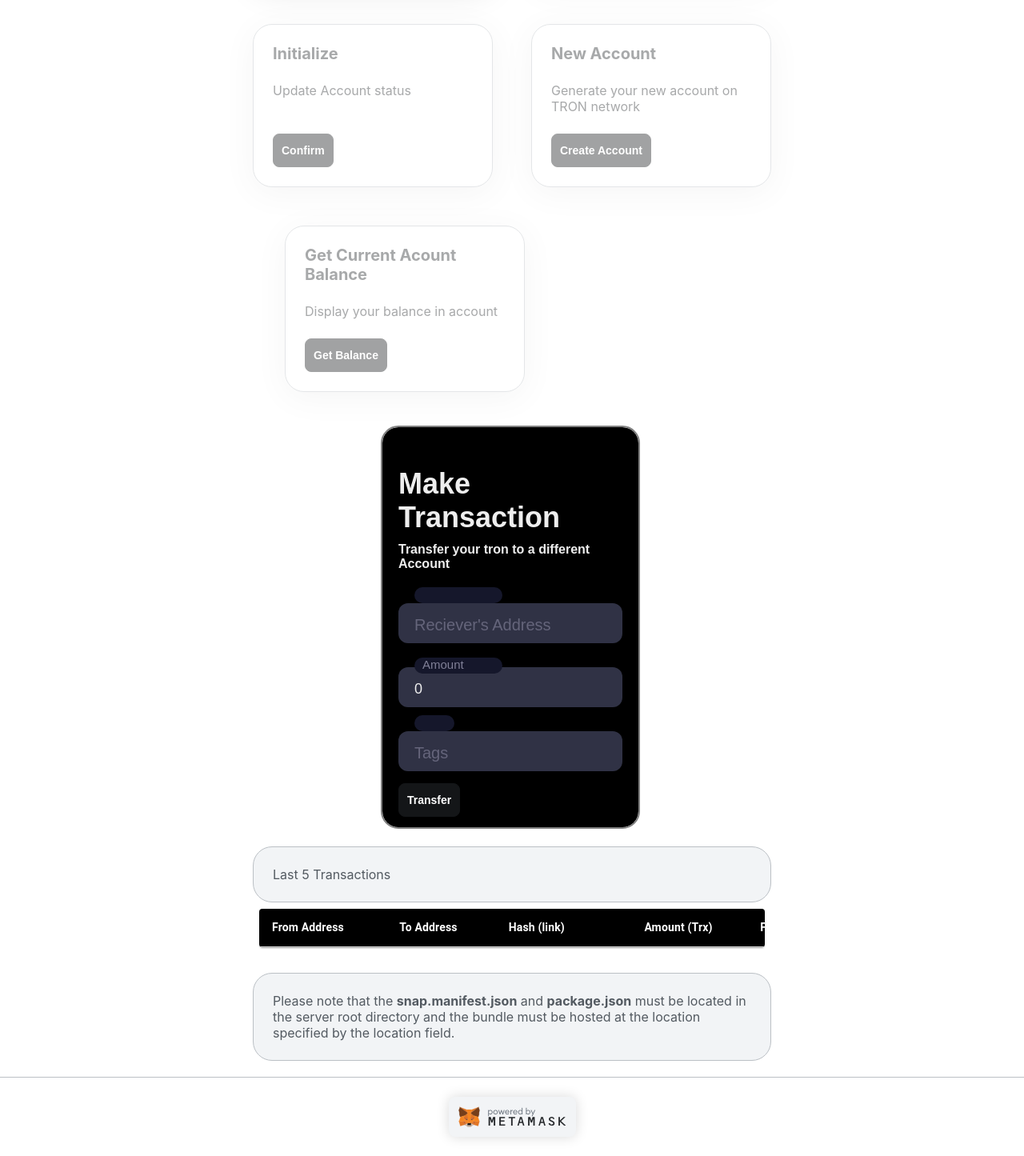
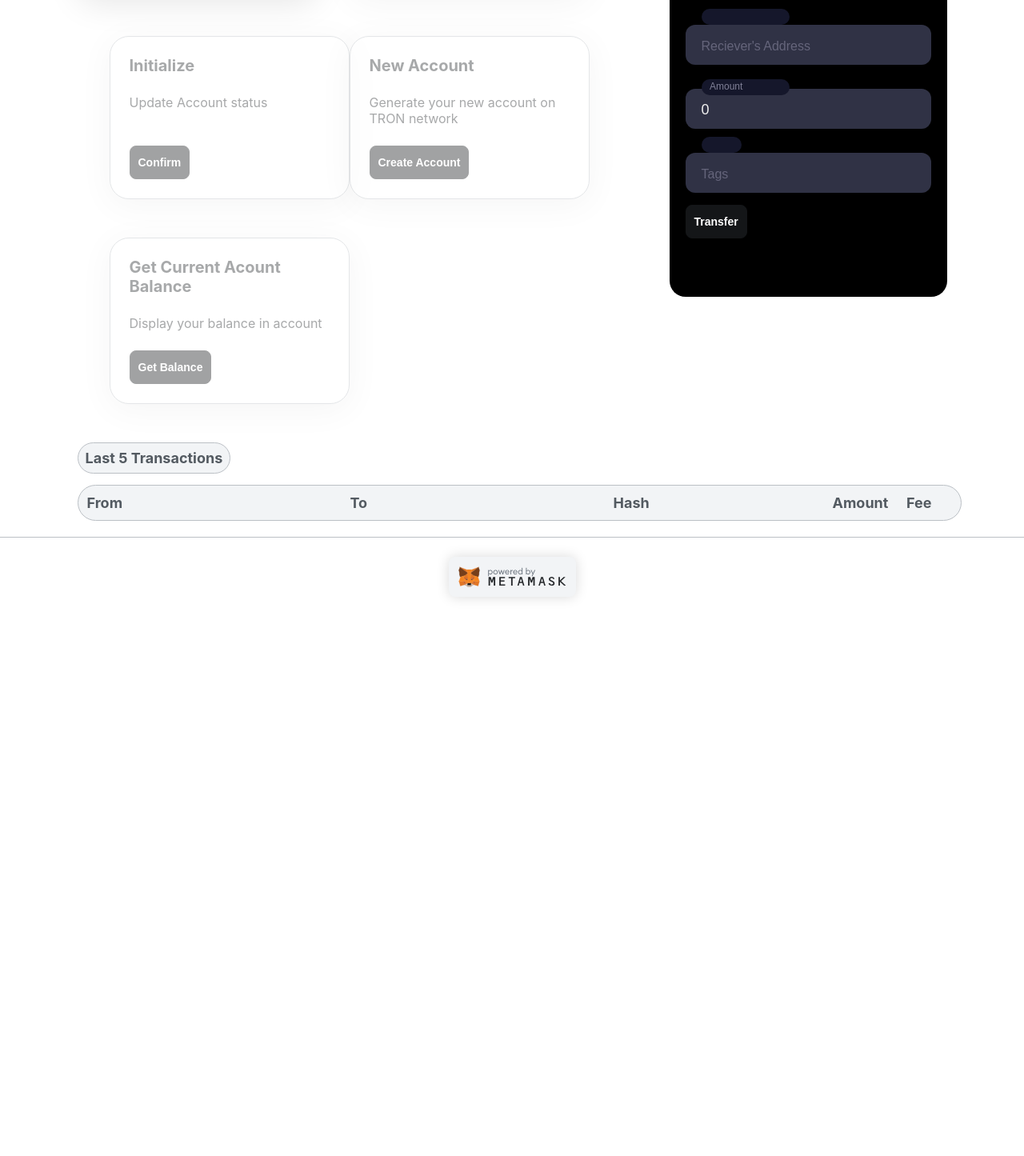
Before and after one commit to d-mittal-21/MetaTron_Snap, a Gatsby site in the folder packages/site/: page / in a window 1280 px wide. Shown: the part 611-2056 px from the top of the page at 80% size. After the commit the page ends 1381 px from the top, so only its background shows below. Built offline with nearby package versions, Linux system fonts and the light colour scheme; Gatsby itself is replaced by a stand-in of ours.

Commit message:
changes in UI

```diff
--- a/packages/site/src/pages/index.tsx
+++ b/packages/site/src/pages/index.tsx
@@ -1,4 +1,4 @@
-import { useContext , useState} from 'react';
+import { useContext, useState } from 'react';
 import styled from 'styled-components';
 import { MetamaskActions, MetaMaskContext } from '../hooks';
 import { defaultSnapOrigin } from '../config';
@@ -29,57 +29,57 @@ import {
   Card2,
 } from '../components';
 import '../utils/transactionForm.css';
-import { styled as style2} from '@mui/material/styles';
-import Table from '@mui/material/Table';
-import TableBody from '@mui/material/TableBody';
-import TableCell, { tableCellClasses } from '@mui/material/TableCell';
-import TableContainer from '@mui/material/TableContainer';
-import TableHead from '@mui/material/TableHead';
-import TableRow from '@mui/material/TableRow';
-import Paper from '@mui/material/Paper';
-import { fontFamily } from '@mui/system';
+// import { styled as style2 } from '@mui/material/styles';
+// import Table from '@mui/material/Table';
+// import TableBody from '@mui/material/TableBody';
+// import TableCell, { tableCellClasses } from '@mui/material/TableCell';
+// import TableContainer from '@mui/material/TableContainer';
+// import TableHead from '@mui/material/TableHead';
+// import TableRow from '@mui/material/TableRow';
+// import Paper from '@mui/material/Paper';
+// import { fontFamily } from '@mui/system';
 
-const StyledTableCell = style2(TableCell)(({ theme }) => ({
-  [`&.${tableCellClasses.head}`]: {
-    backgroundColor: theme.palette.common.black,
-    color: theme.palette.common.white,
-  },
-  [`&.${tableCellClasses.body}`]: {
-    fontSize: 14,
-  },
-}));
+// const StyledTableCell = style2(TableCell)(({ theme }) => ({
+//   [`&.${tableCellClasses.head}`]: {
+//     backgroundColor: theme.palette.common.black,
+//     color: theme.palette.common.white,
+//   },
+//   [`&.${tableCellClasses.body}`]: {
+//     fontSize: 14,
+//   },
+// }));
 
-const StyledTableRow = style2(TableRow)(({ theme }) => ({
+// const StyledTableRow = style2(TableRow)(({ theme }) => ({
 
-  '&':{
-    fontFamily: "Courier",
-  },
-  '&:nth-of-type(odd)': {
-    backgroundColor: theme.palette.action.hover,
-  },
-  // hide last border
-  '&:last-child td, &:last-child th': {
-    border: 0,
-  },
-}));
+//   '&': {
+//     fontFamily: "Courier",
+//   },
+//   '&:nth-of-type(odd)': {
+//     backgroundColor: theme.palette.action.hover,
+//   },
+//   // hide last border
+//   '&:last-child td, &:last-child th': {
+//     border: 0,
+//   },
+// }));
 
-function createData(
-  name: string,
-  calories: number,
-  fat: number,
-  carbs: number,
-  protein: number,
-) {
-  return { name, calories, fat, carbs, protein };
-}
+// function createData(
+//   name: string,
+//   calories: number,
+//   fat: number,
+//   carbs: number,
+//   protein: number,
+// ) {
+//   return { name, calories, fat, carbs, protein };
+// }
 
-const rows = [
-  createData('Frozen yoghurt', 159, 6.0, 24, 4.0),
-  createData('Ice cream sandwich', 237, 9.0, 37, 4.3),
-  createData('Eclair', 262, 16.0, 24, 6.0),
-  createData('Cupcake', 305, 3.7, 67, 4.3),
-  createData('Gingerbread', 356, 16.0, 49, 3.9),
-];
+// const rows = [
+//   createData('Frozen yoghurt', 159, 6.0, 24, 4.0),
+//   createData('Ice cream sandwich', 237, 9.0, 37, 4.3),
+//   createData('Eclair', 262, 16.0, 24, 6.0),
+//   createData('Cupcake', 305, 3.7, 67, 4.3),
+//   createData('Gingerbread', 356, 16.0, 49, 3.9),
+// ];
 
 const Container = styled.div`
   display: flex;
@@ -95,24 +95,24 @@ const Container = styled.div`
     width: auto;
   }
 `;
-const Container2 = styled.div`
-  display: flex;
-  flex-direction: column;
-  align-items: center;
-  margin-top: 7.6rem;
-  margin-bottom: 7.6rem;
-  ${({ theme }) => theme.mediaQueries.small} {
-    padding-left: 2.4rem;
-    padding-right: 2.4rem;
-    margin-top: 2rem;
-    margin-bottom: 2rem;
-    width: auto;
-  }
-`;
+// const Container2 = styled.div`
+//   display: flex;
+//   flex-direction: column;
+//   align-items: center;
+//   margin-top: 7.6rem;
+//   margin-bottom: 7.6rem;
+//   ${({ theme }) => theme.mediaQueries.small} {
+//     padding-left: 2.4rem;
+//     padding-right: 2.4rem;
+//     margin-top: 2rem;
+//     margin-bottom: 2rem;
+//     width: auto;
+//   }
+// `;
 
-const input2 = styled.input`
- margin-right: 2;
-`;
+// const input2 = styled.input`
+//  margin-right: 2;
+// `;
 
 
 const Heading = styled.h1`
@@ -168,7 +168,7 @@ const Subtitle4 = styled.p`
   margin-top: 2;
   margin-bottom: 0;
   margin-right: 20%;
-  margin-left: -50%;
+  margin-left: 0%;
   ${({ theme }) => theme.mediaQueries.small} {
     font-size: ${({ theme }) => theme.fontSizes.text};
   }
@@ -202,6 +202,62 @@ const Notice = styled.div`
   ${({ theme }) => theme.mediaQueries.small} {
     margin-top: 1.2rem;
     padding: 1.6rem;
+  }
+`;
+
+const Notice6 = styled.div`
+  background-color: ${({ theme }) => theme.colors.background.alternative};
+  border: 1px solid ${({ theme }) => theme.colors.border.default};
+  color: ${({ theme }) => theme.colors.text.alternative};
+  border-radius: ${({ theme }) => theme.radii.default};
+  padding: 2.4rem;
+  margin-top: 2.4rem;
+
+  width: 80%;
+
+  & > * {
+    margin: 0;
+  }
+  ${({ theme }) => theme.mediaQueries.small} {
+    margin-top: 1.2rem;
+    padding: 1.6rem;
+  }
+`;
+
+const Notice3 = styled.div`
+  background-color: ${({ theme }) => theme.colors.background.alternative};
+  border: 1px solid ${({ theme }) => theme.colors.border.default};
+  color: ${({ theme }) => theme.colors.text.alternative};
+  border-radius: ${({ theme }) => theme.radii.default};
+  padding: 0.8rem;
+  margin-top: 1.4rem;
+  width: 100%;
+
+  & > * {
+    margin: 0;
+  }
+  ${({ theme }) => theme.mediaQueries.small} {
+    margin-top: 1.2rem;
+    // padding: 1.6rem;
+  }
+`;
+
+
+const Notice2 = styled.div`
+  background-color: ${({ theme }) => theme.colors.background.alternative};
+  border: 1px solid ${({ theme }) => theme.colors.border.default};
+  color: ${({ theme }) => theme.colors.text.alternative};
+  border-radius: ${({ theme }) => theme.radii.default};
+  padding: .8rem;
+  margin-top: 2.4rem;
+  width: 16%;
+
+  & > * {
+    margin: 0;
+  }
+  ${({ theme }) => theme.mediaQueries.small} {
+    margin-top: 1.2rem;
+    // padding: 1.6rem;
   }
 `;
 
@@ -263,8 +319,8 @@ const Index = () => {
     try {
       await sendHello();
       const [result, balance2] = await sendValidateAddress();
-      if(result) {
-        const ListTransaction : any = await sendLastTransactions();
+      if (result) {
+        const ListTransaction: any = await sendLastTransactions();
         console.log("Listing Transactions");
         console.log(ListTransaction);
         setArray(ListTransaction);
@@ -293,15 +349,15 @@ const Index = () => {
   const handleSendTransactionClick = async (event: React.FormEvent<HTMLFormElement>) => {
     try {
       event.preventDefault();
-      const response : any = window.ethereum.request({
+      const response: any = window.ethereum.request({
         method: 'wallet_invokeSnap',
-        params:  [
+        params: [
           defaultSnapOrigin,
           {
             method: 'CreateTransaction',
             params: {
-              ToAddress : inputAddress,
-              ConAmount : inputAmount*1000000,
+              ToAddress: inputAddress,
+              ConAmount: inputAmount * 1000000,
             }
           },
         ],
@@ -325,7 +381,7 @@ const Index = () => {
   return (
     <Container>
       <Heading>
-        Welcome to <Span>Tron Metamask Integration</Span>
+        Welcome to <Span>MetaTron</Span>
       </Heading>
       <Subtitle>
         Get started by using different functions available for making transactions
@@ -334,12 +390,27 @@ const Index = () => {
         {str && <p>{str}</p>}
         {num2 && <p>Your Balance : {num2} TRX</p>}
       </Notice>
-      <CardContainer>
+      <div>
         {state.error && (
           <ErrorMessage>
             <b>An error happened:</b> {state.error.message}
           </ErrorMessage>
         )}
+        <div
+          style={{
+            "display": "flex",
+            "alignItems": "center",
+            "justifyContent": "space-between",
+            "gap": "100px",
+            "marginTop": "30px"
+          }}
+        >
+          <div
+            style={{
+              "display": "grid",
+              "gridTemplateColumns": "auto auto"
+            }}
+          >
             {!state.isFlask && (
               <Card
                 content={{
@@ -375,7 +446,7 @@ const Index = () => {
                     'Connect to the Metamask Snap',
                   button: (
                     <ReconnectButton
-                onClick= {handleConnectClick}
+                      onClick={handleConnectClick}
                       disabled={!state.installedSnap}
                     />
                   ),
@@ -388,7 +459,7 @@ const Index = () => {
                 }
               />
             )}
-        <Card
+            <Card2
               content={{
                 title: 'Initialize',
                 description:
@@ -445,10 +516,8 @@ const Index = () => {
                 !shouldDisplayReconnectButton(state.installedSnap)
               }
             />
-        <div>
-          {num && <Subtitle3>Your Current Balance: {num}</Subtitle3>}
-          {/* {string && <div>{string}</div>} */}
           </div>
+
           {/* <form onSubmit={handleSendTransactionClick}>
           <Card
             content={{
@@ -476,7 +545,8 @@ const Index = () => {
 
           </form> */}
 
-      <Subtitle3>
+          <div>
+            <div>
               <div className="form1">
                 <div className="title1">Make Transaction</div>
                 <div className="subtitle5">Transfer your tron to a different Account</div>
@@ -500,13 +570,45 @@ const Index = () => {
                   disabled={!state.installedSnap}
                 />
               </div>
-  </Subtitle3>
+            </div>
+          </div>
+        </div>
 
-  <Notice>
-    <p text-align='center'>Last 5 Transactions</p>
-  </Notice>
+        <Notice2>
+          <p style={{ "textAlign": "center", "fontWeight": "bold", "fontSize": 18 }}>Last 5 Transactions</p>
+        </Notice2>
 
-          <TableContainer sx= {{ margin: 1 }} component={Paper}>
+        <div>
+          <Notice3>
+            <table>
+              <thead>
+                <tr key={6}>
+                  <th style={{ "fontWeight": "bold", "fontSize": 18, "minWidth": 325, "textAlign": "left" }}>From</th>
+                  <th style={{ "fontWeight": "bold", "fontSize": 18, "minWidth": 325, "textAlign": "left" }}>To</th>
+                  <th style={{ "fontWeight": "bold", "fontSize": 18, "minWidth": 270, "textAlign": "left" }}>Hash</th>
+                  <th style={{ "fontWeight": "bold", "fontSize": 18, "textAlign": "left" }}>Amount</th>
+                  <th style={{ "fontWeight": "bold", "fontSize": 18, "minWidth": 50, "textAlign": "right" }}>Fee</th>
+                </tr>
+              </thead>
+              <tbody>
+                {
+                  trArray ? trArray.map((tr: any, key: any) => {
+                    return <tr key={key}>
+                      <th style={{ "fontWeight": "normal", "fontSize": 14, "textAlign": "left" }}>{tr.ownerAddress}</th>
+                      <th style={{ "fontWeight": "normal", "fontSize": 14, "textAlign": "left" }}>{tr.toAddress}</th>
+                      <th style={{ "textAlign": "left", "fontSize": 14 }}><a style={{ "fontWeight": "normal", "color": "#D6D9DC" }} href={"https://shasta.tronscan.org/#/transaction/" + tr.hash}>{tr.hash.substr(1, 13)}.......{tr.hash.substr(-13)}</a></th>
+                      <th style={{ "fontWeight": "normal", "fontSize": 14, "textAlign": "right" }}>{tr.amount / 1000000}</th>
+                      <th style={{ "fontWeight": "normal", "fontSize": 14, "textAlign": "right" }}>{tr.fee}</th>
+                    </tr>
+                  }) :
+                    "No Transaction Record"
+                }
+              </tbody>
+            </table>
+          </Notice3>
+        </div>
+
+        {/* <TableContainer sx={{ margin: 1 }} component={Paper}>
           <Table sx={{ minWidth: 700 }} aria-label="customized table">
             <TableHead>
               <TableRow >
@@ -518,23 +620,23 @@ const Index = () => {
               </TableRow>
             </TableHead>
             <TableBody>
-          {trArray.map((tr : any,key : any) => (
+              {trArray.map((tr: any, key: any) => (
                 <StyledTableRow key={key}>
                   <StyledTableCell component="th" scope="row" align="left">
                     {tr.ownerAddress}
                   </StyledTableCell>
                   <StyledTableCell component="th" scope="row" align="left">{tr.toAddress}</StyledTableCell>
-              <StyledTableCell component="th" scope="row" align="left"><a href={"https://shasta.tronscan.org/#/transaction/"+tr.hash}>{tr.hash}</a></StyledTableCell>
-              <StyledTableCell align="right">{tr.amount/1000000}</StyledTableCell>
+                  <StyledTableCell component="th" scope="row" align="left"><a href={"https://shasta.tronscan.org/#/transaction/" + tr.hash}>{tr.hash}</a></StyledTableCell>
+                  <StyledTableCell align="right">{tr.amount / 1000000}</StyledTableCell>
                   <StyledTableCell align="right">{tr.fee}</StyledTableCell>
                 </StyledTableRow>
               ))}
             </TableBody>
           </Table>
-    </TableContainer>
+        </TableContainer> */}
 
-
-        <Notice>
+        {/* <div style={{"alignItems": "center"}}>
+          <Notice >
             <p>
               Please note that the <b>snap.manifest.json</b> and{' '}
               <b>package.json</b> must be located in the server root directory and
@@ -542,7 +644,9 @@ const Index = () => {
               field.
             </p>
           </Notice>
-      </CardContainer>
+        </div> */}
+
+      </div>
     </Container>
   );
 
--- a/packages/site/src/utils/transactionForm.css
+++ b/packages/site/src/utils/transactionForm.css
@@ -12,7 +12,7 @@ body1 {
     box-sizing: border-box;
     height: 500px;
     padding: 20px;
-    width: 320px;
+    /* width: 320px; */
   }
 
   .title1 {
@@ -129,7 +129,6 @@ body1 {
     font-family: sans-serif;
     font-size: 16px;
     background-color: black;
-    margin-left: -40;
     border-radius: 5px 5px 0 0;
     overflow:hidden;
   }
@@ -140,7 +139,6 @@ body1 {
     font-size: 16px;
     background-color: black;
     color: white;
-    margin-left: -40;
     text-align: left;
     font-weight: bold;
     box-shadow: 0 0 20px rgba(0, 0, 0, 0.15);
@@ -152,9 +150,8 @@ body1 {
 
   tbody tr {
     border-bottom: 1px solid #dddddd;
-  }*/
+  }
 
-/*
   tbody tr:nth-of-type(odd) {
     background-color: #c4bdbd;
     color : black;
@@ -164,10 +161,10 @@ body1 {
     border-bottom: 2px solid grey;
   } */
 
-  /* a:nth-of-type(even) {
+  a:nth-of-type(even) {
     color: white;
   }
 
   a {
     color: black;
-  } */
+  }
```
Lines whose indentation alone changed are shown as unchanged.
